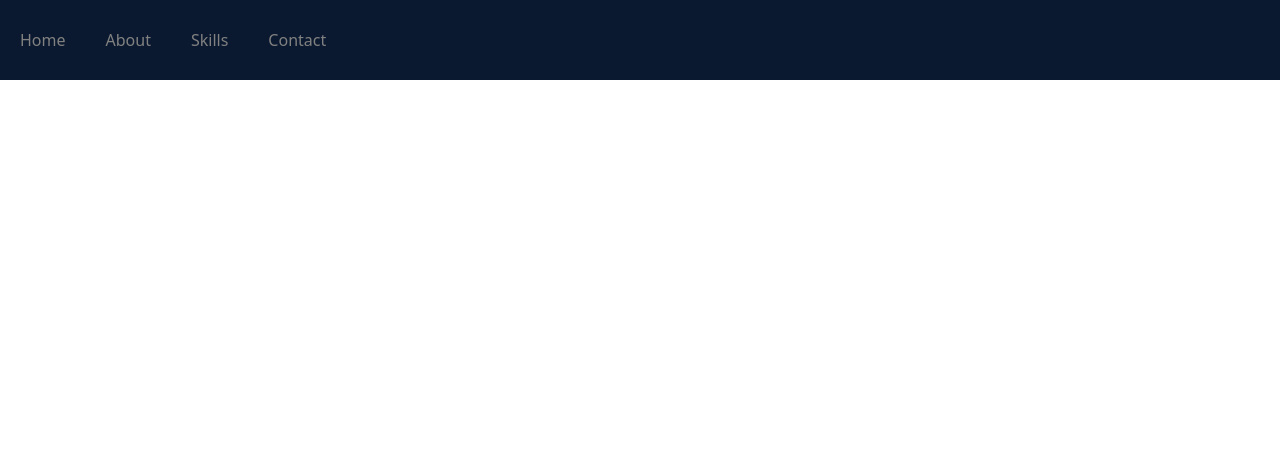
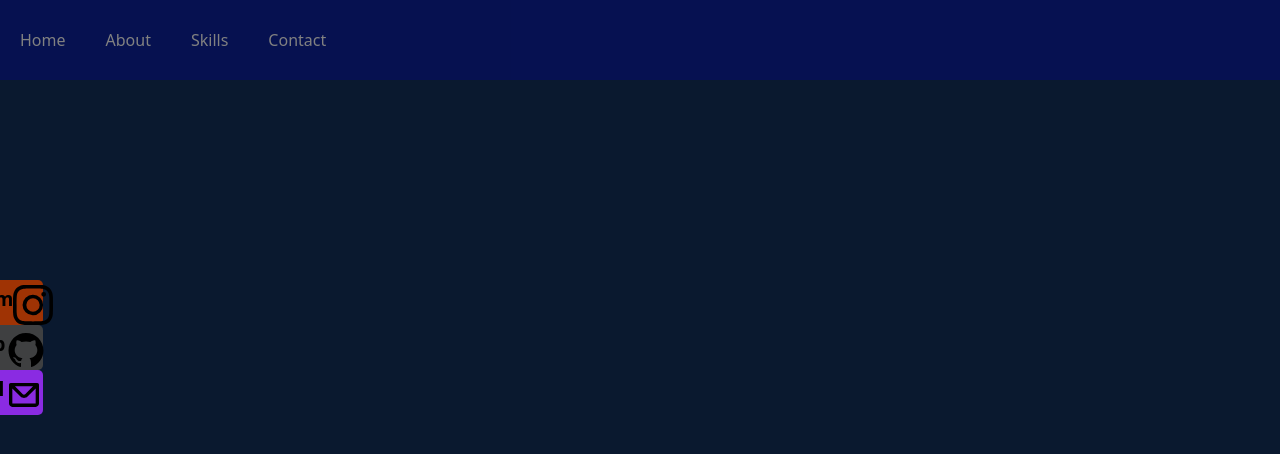
Before and after one commit to Itzlukal/Portfolio-app, a React (Vite) app: page / in a window 1280 px wide. Shown: the top 454 px of the page. Built offline with nearby package versions, Linux system fonts and the light colour scheme.

Commit message:
Impleented buttons for some socials and gave animation

```diff
--- a/src/Components/Navbar.jsx
+++ b/src/Components/Navbar.jsx
@@ -1,8 +1,11 @@
 import React from 'react'
+import {BsInstagram} from 'react-icons/bs'
+import {AiFillGithub} from 'react-icons/ai'
+import {CgMail} from 'react-icons/cg'
 
 const Navbar = () => {
   return (
-    <div className = "navbar" >
+    <><div className="navbar">
       <ul className='ul-style'>
         <li className='nav-buttons'>Home</li>
         <li className='nav-buttons'>About</li>
@@ -10,8 +13,26 @@ const Navbar = () => {
         <li className='nav-buttons'>Contact</li>
       </ul>
     </div>
+    <div className='flex fixed flex-col top-[35%] left-0'>
+        <ul>
+       <li className='socials' >
+        <a  className='link-to-socials' href='./'>
+        Instagram  <BsInstagram size={40}/>
+        </a>
+        </li>
+        <li className='socials' style={{backgroundColor:'#3f4041', paddingLeft:25, }}>
+        <a  className='link-to-socials'  href='./'>
+        GitHub  <AiFillGithub size={40}/>
+        </a>
+        </li>
+        <li className='socials' style={{backgroundColor:'blueviolet', paddingLeft:50, }}>
+        <a  className='link-to-socials'  href='./'>
+         Mail  <CgMail size={40}/>
+        </a>
+        </li>
+        </ul>
+      </div></>
   )
-
 }
 
 export default Navbar
--- a/src/index.css
+++ b/src/index.css
@@ -4,7 +4,8 @@
 
 
 body{
-height: 10000px;
+height: 1000px;
+background-color: #0a192f;
 }
 
  .navbar{
@@ -14,11 +15,11 @@ height: 10000px;
     display: flex;
     position: fixed;
     width: 100%;
-    background-color: color-mix(in srgb, #0a192f 60%, #0a192f 50%);
+    background-color: color-mix(in srgb, rgb(2, 6, 133) 40%, #0a192f 50%);
 }
 .ul-style{
     display: flex;
-    flex: 1fr;
+    position: relative;
 }
 .nav-buttons{
     color: rgb(129, 129, 129);
@@ -26,3 +27,40 @@ height: 10000px;
     padding-left: 20px;
     cursor: pointer;
 }
+
+
+.socials-container{
+    margin-top: 100px;
+    position: fixed;
+    display: flex;
+    align-content: center;
+}
+
+.socials{
+    height: 45px;
+    background-color: rgb(159, 51, 4);
+    display: flex;
+    justify-content: space-between;
+    align-items: center;
+    padding-right: 0px;
+    width: 130px;
+    border-radius: 5px;
+    margin-left: -87px;
+    transition-duration: 500ms;
+    padding-right: 5px;
+    margin-top: 0px;
+}
+
+
+
+.socials:hover{
+    margin-left: 5px;
+}
+
+.link-to-socials{
+display: flex;
+padding-top: 5px;
+font-size: larger;
+font-weight: 600;
+width: full;
+}
```
